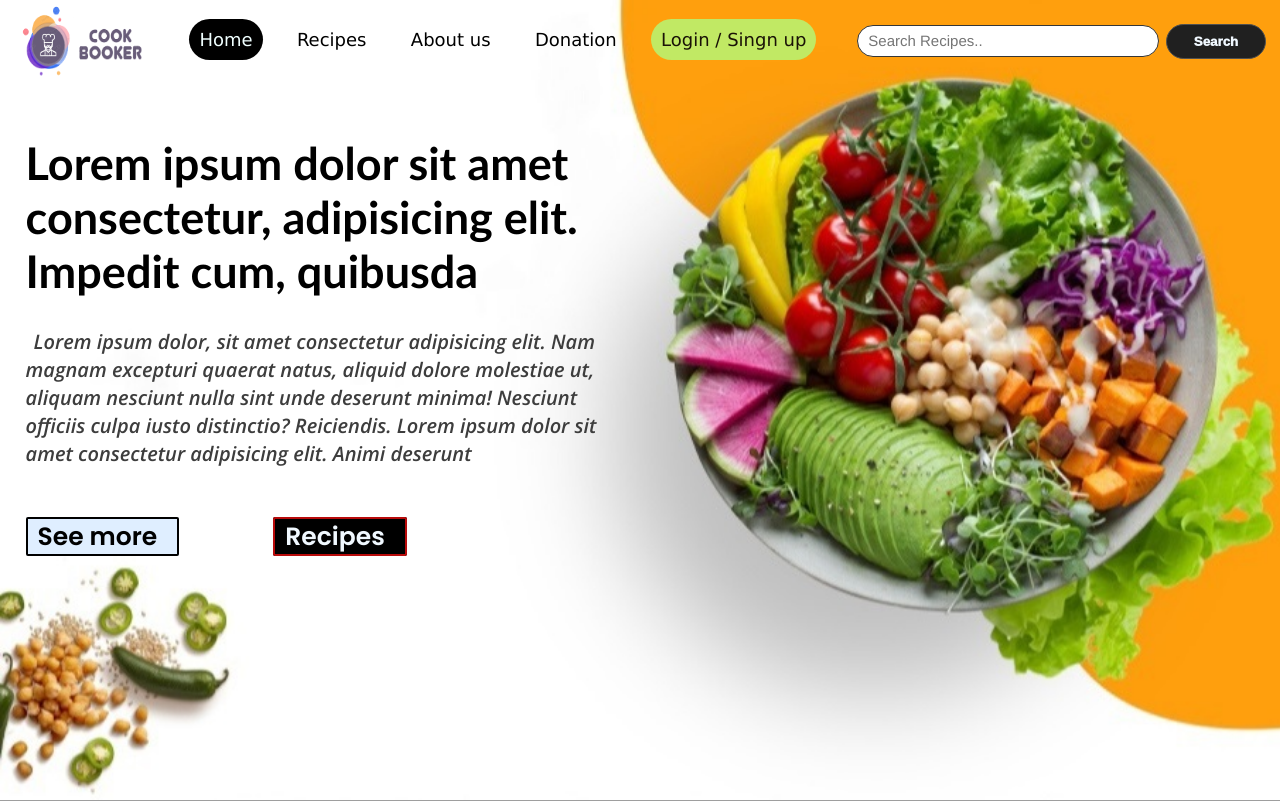
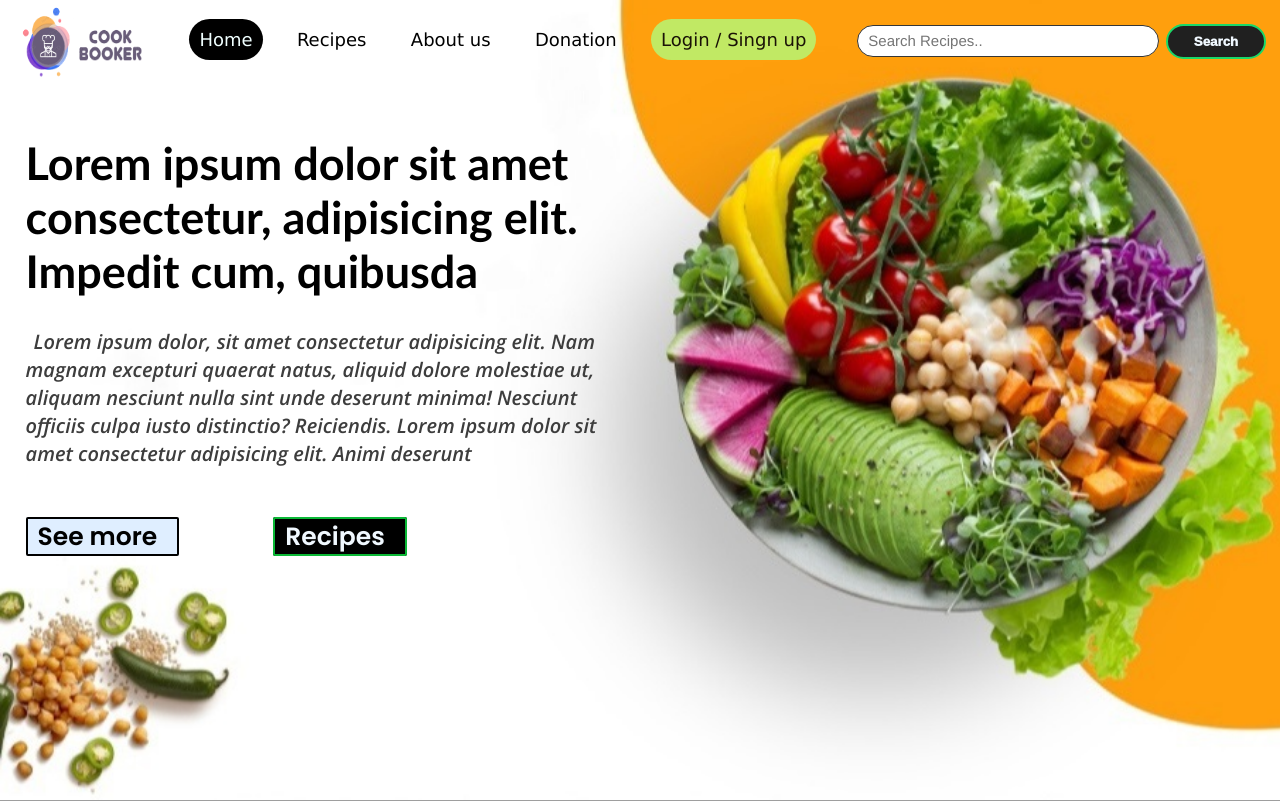
Before and after one commit to iamsahan/IWT-Assignment, a PHP site: page / in a window 1280 px wide. Shown: the top 801 px of the page. Run offline with PHP 8.4, Linux system fonts and the light colour scheme; grey boxes are pictures that could not be loaded.

Commit message:
update css colors

```diff
--- a/style.css
+++ b/style.css
@@ -40,7 +40,7 @@
 .navBar img{
     position: absolute;
     padding-left: 1.5%;
-    padding-top: 0.2%;
+    padding-top: 0.3%;
     width: 130px;
     height: 75px;
 }
@@ -85,7 +85,7 @@
     color: aliceblue;
     font-weight: 1000;
     border-radius: 20px;
-    border: 1.5px solid rgb(80, 80, 80);
+    border: 2px solid rgb(25, 216, 105);
     margin-left: 0.2%;
 }
 
@@ -136,7 +136,7 @@
 .bodyButton a.btn2{
     background-color: black;
     color: aliceblue;
-    border: 2px solid rgb(184, 11, 11);
+    border: 2px solid rgb(11, 184, 54);
 }
 
 .popCollection h2{
```
